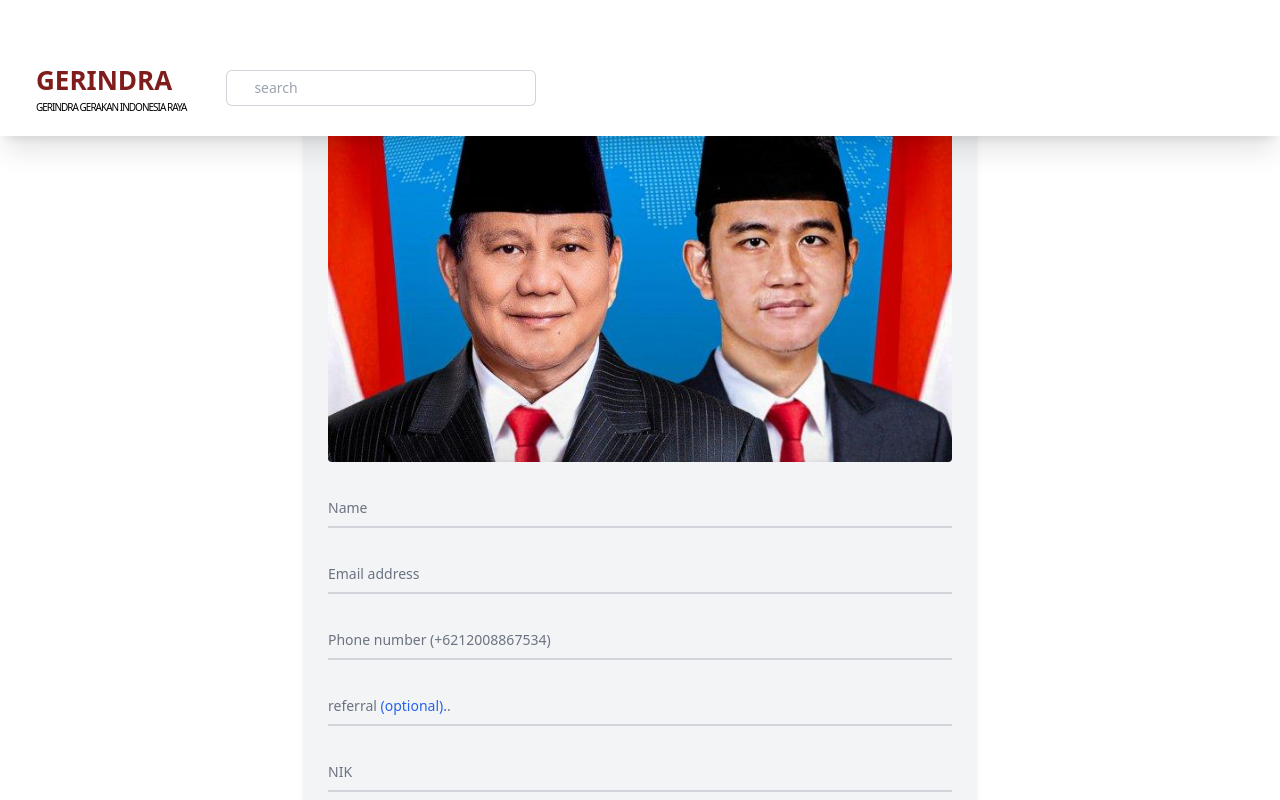
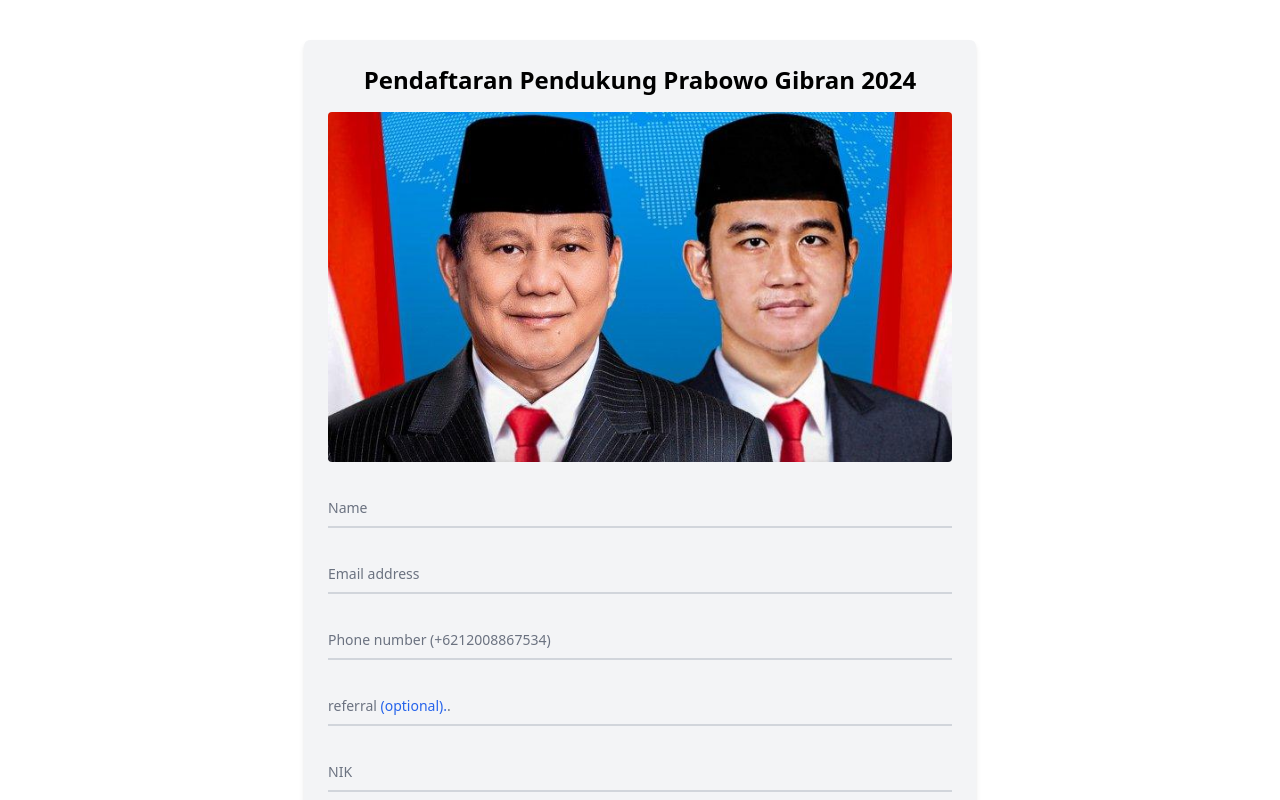
Before and after one commit to Geminiz215/formktp, a Next.js app: page / in a window 1280 px wide. Shown: the top 800 px of the page. Built offline with nearby package versions, Linux system fonts and the light colour scheme; no server answers.

Commit message:
cacth error

```diff
--- a/component/address.jsx
+++ b/component/address.jsx
@@ -9,9 +9,13 @@ function ProvinceCityDistrictForm({ setProvince, setKabupaten, setDesa }) {
   const [kab, setKab] = useState([]);
 
   useEffect(() => {
-    fetch(`http://www.emsifa.com/api-wilayah-indonesia/api/provinces.json`)
-      .then((response) => response.json())
-      .then((provinces) => setProvinces(provinces));
+    try {
+      fetch(`http://www.emsifa.com/api-wilayah-indonesia/api/provinces.json`)
+        .then((response) => response.json())
+        .then((provinces) => setProvinces(provinces));
+    } catch (error) {
+      console.log("error :=>", error);
+    }
   }, []);
 
   const handleProvinciesChange = (value) => {
--- a/component/navbar.jsx
+++ b/component/navbar.jsx
@@ -13,7 +13,7 @@ export default function Navbar() {
 
   useEffect(() => {
     const handleScroll = () => {
-      if (window.scrollY > 50) {
+      if (window.scrollY > 1) {
         setIsScrolled(false);
       } else {
         setIsScrolled(true);
@@ -33,7 +33,7 @@ export default function Navbar() {
           isScrolled ? "opacity-100 bg-white" : "opacity-0 pointer-events-none"
         )}
       >
-        <div className="flex justify-between sm:justify-start   items-center h-full px-4 2xl:px16">
+        <div className="flex justify-between sm:justify-start   items-center h-full 2xl:px16">
           <Link href="" className=" p-5 ">
             <p className="text-red-900 text-[26px] font-semibold">GERINDRA</p>
             <p className="text-[10px] w-max -tracking-widest">
--- a/src/pages/index.js
+++ b/src/pages/index.js
@@ -6,7 +6,6 @@ import { Fragment } from 'react'
 export default function Home() {
   return (
     <Fragment>
-      <Navbar/>
       <Index/>
     </Fragment>
   )
```
